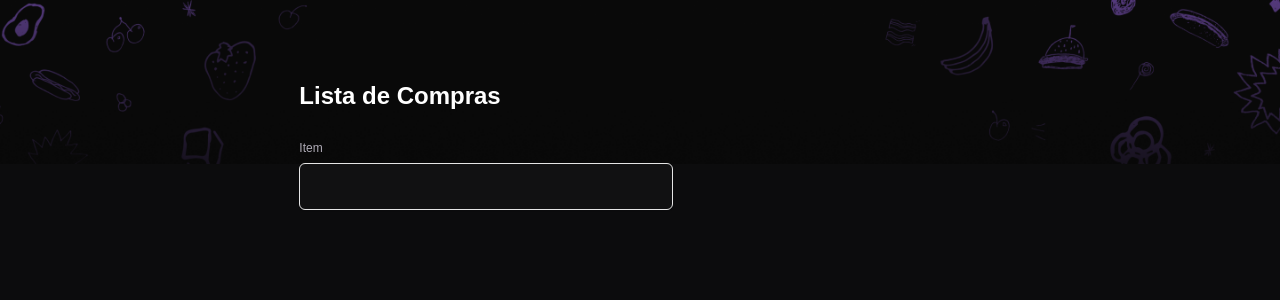
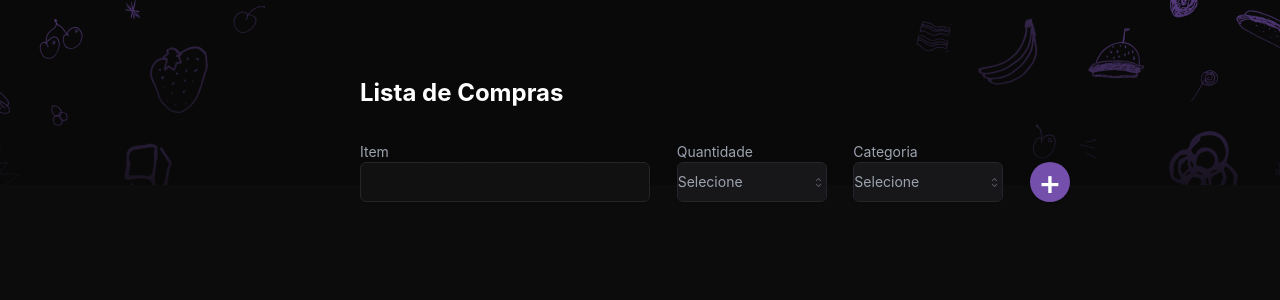
Before and after one commit to lvasconcelos20/shopping_list, a Next.js app in the folder web/client/: page / in a window 1280 px wide. Shown: the top 300 px of the page. Built offline with nearby package versions, Linux system fonts and the light colour scheme.

Commit message:
header creation

```diff
--- a/web/client/app/home/index.tsx
+++ b/web/client/app/home/index.tsx
@@ -1,32 +1,99 @@
 import React from 'react'
-import  ReactDOM  from 'react-dom/client'
+import Image from 'next/image'
 import { Background } from '../assets'
+import { Label } from '@radix-ui/react-label'
+import { Input } from '@/components/ui/input'
 import { Button } from '@/components/ui/button'
-import { Label } from '@/components/ui/label'
-import { Input } from '@/components/ui/input'
-import Image from 'next/image'
+import {
+  Select,
+  SelectContent,
+  SelectGroup,
+  SelectItem,
+  SelectTrigger,
+  SelectValue,
+} from "@/components/ui/select"
 
 export default function Home() {
-    return (
-      <div className="flex justify-center w-full h-screen" style={{backgroundColor: '#0C0C0D'}} >
-          <div className="items-start w-full h-full">
-          <Image src= {Background} alt="Background"/>
-          </div>
-          <div className="absolute top-1 text-center">
-            <h1 className="text-2xl font-bold text-white mt-60 mr-360">
-              Lista de Compras
-            </h1>
-          <div className= "flex flex-col items-start" style={{marginTop: '1.75rem'}}>
-            <Label htmlFor="item" className="text-xs" style= {{color: 'rgba(175, 171, 182, 1)'}}>Item</Label>
-            <Input  className= "h-35 w-280 " type="item" id="item" placeholder="" style={{marginTop: '7px', background: 'rgba(17, 17, 18, 1)' }}/>
+  return (
+    <header className="relative w-full h-screen font-inter" style={{ backgroundColor: '#0C0C0D' }}>
+      {/* Imagem de fundo */}
+      <div className="relative w-full h-[185px]">
+        <Image
+          src={Background}
+          alt="Background"
+          className="w-full h-full object-cover"
+        />
+        <h2 className="absolute left-[360px] top-1/2 -translate-y-1/2 text-white text-2xl font-bold">
+          Lista de Compras
+        </h2>
+      </div>
 
-
-            </div>
-
+      {/* Formulário centralizado */}
+      <div className="absolute left-[360px] top-[180px] flex justify-center mt-[-18px]">
+        <form className="flex gap-20">
+          <div className="relative w-[290px]">
+            <Input
+              id="item-input"
+              type="text"
+              className="w-full h-[40px] border rounded-md placeholder-transparent  text-gray-400"
+              style={{border: '1px solid rgba(37, 37, 41, 1)', backgroundColor: 'rgba(17, 17, 18, 1)'}}
+            />
+            <Label
+              htmlFor="item-input"
+              className="absolute left-2 top-[-20px] text-sm text-gray-400"
+            >
+              Item
+            </Label>
           </div>
 
+          {/* Quantidade */}
+          <div className="relative w-[150px]">
+            <Select>
+              <SelectTrigger id="quantidade-select" className="peer w-full h-[40px] text-gray-400" style={{border: '1px solid rgba(37, 37, 41, 1)', background: 'rgba(23, 23, 26, 1)'}}>
+                <SelectValue placeholder="Selecione" />
+              </SelectTrigger>
+              <Label
+                htmlFor="quantidade-select"
+                className="absolute left-2 top-[-20px] text-sm text-gray-400"
+              >
+                Quantidade
+              </Label>
+              <SelectContent>
+                <SelectGroup>
+                  <SelectItem value="1">1</SelectItem>
+                  <SelectItem value="2">2</SelectItem>
+                </SelectGroup>
+              </SelectContent>
+            </Select>
+          </div>
+
+          {/* Categoria */}
+          <div className="relative w-[150px]">
+            <Select>
+              <SelectTrigger id="categoria-select" className="peer w-full h-[40px] text-gray-400" style={{border: '1px solid rgba(37, 37, 41, 1)', background: 'rgba(23, 23, 26, 1)'}}>
+                <SelectValue placeholder="Selecione" />
+              </SelectTrigger>
+              <Label
+                htmlFor="categoria-select"
+                className="absolute left-2 top-[-20px] text-sm text-gray-400"
+              >
+                Categoria
+              </Label>
+              <SelectContent>
+                <SelectGroup>
+                  <SelectItem value="alimento">Alimento</SelectItem>
+                  <SelectItem value="limpeza">Limpeza</SelectItem>
+                </SelectGroup>
+              </SelectContent>
+            </Select>
+          </div>
+
+          {/* Botão de adicionar */}
+          <Button className="text-white rounded-full w-[40px] h-[40px] flex items-center justify-center" style={{background: 'rgba(116, 80, 172, 1)', fontSize: '35px'}}>
+            +
+          </Button>
+        </form>
       </div>
-    )
-
-
-  }
+    </header>
+  )
+}
--- a/web/client/tailwind.config.ts
+++ b/web/client/tailwind.config.ts
@@ -56,7 +56,11 @@ const config: Config = {
   			lg: 'var(--radius)',
   			md: 'calc(var(--radius) - 2px)',
   			sm: 'calc(var(--radius) - 4px)'
-  		}
+  		},
+		fontFamily: {
+			inter: ['Inter', 'sans-serif']
+		}
+
   	},
 	spacing: {
 		'20': '1.667rem',
@@ -75,6 +79,16 @@ const config: Config = {
 		'360': '30rem',
 
 
+	},
+	margin: {
+		'1': '0.083rem',
+		'5': '0.417rem',
+		'8': '0.667rem',
+		'10': '0.833rem',
+		'15': '1.25rem',
+		'20': '1.667rem'
+
+
 	}
 
   },
```
